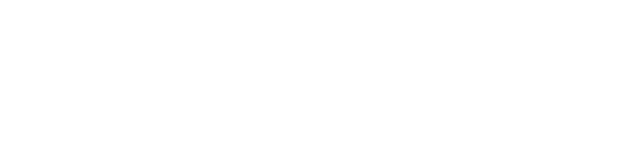
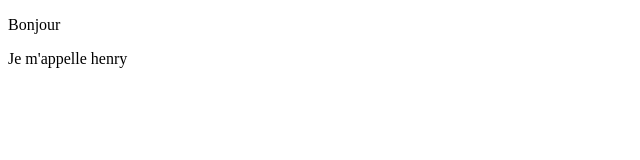
Before and after one commit to ClementLacoste/Hack, a plain HTML site: page index.html in a window 1280 px wide. Shown: the whole page, without its empty margins (0-640 px from the left). Drawn offline with Linux system fonts and the light colour scheme.

Commit message:
insert hello

```diff
--- a/index.html
+++ b/index.html
@@ -1,10 +1,14 @@
 <!DOCTYPE html>
 <html lang="en">
+
 <head>
     <meta charset="UTF-8">
     <title>Title</title>
 </head>
+
 <body>
+    <p>Bonjour</p>
+    <p>Je m'appelle henry</p>
+</body>
 
-</body>
 </html>
```
